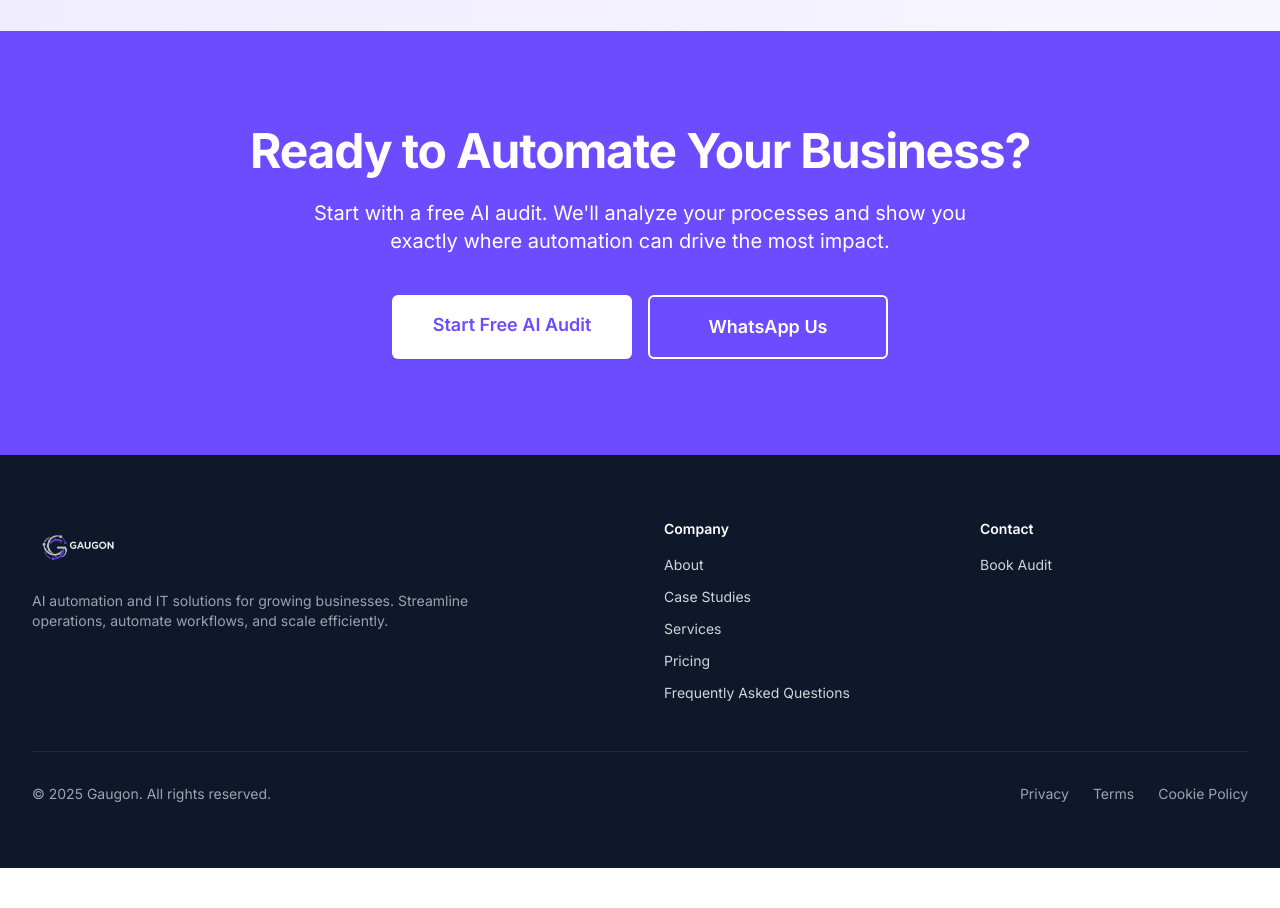
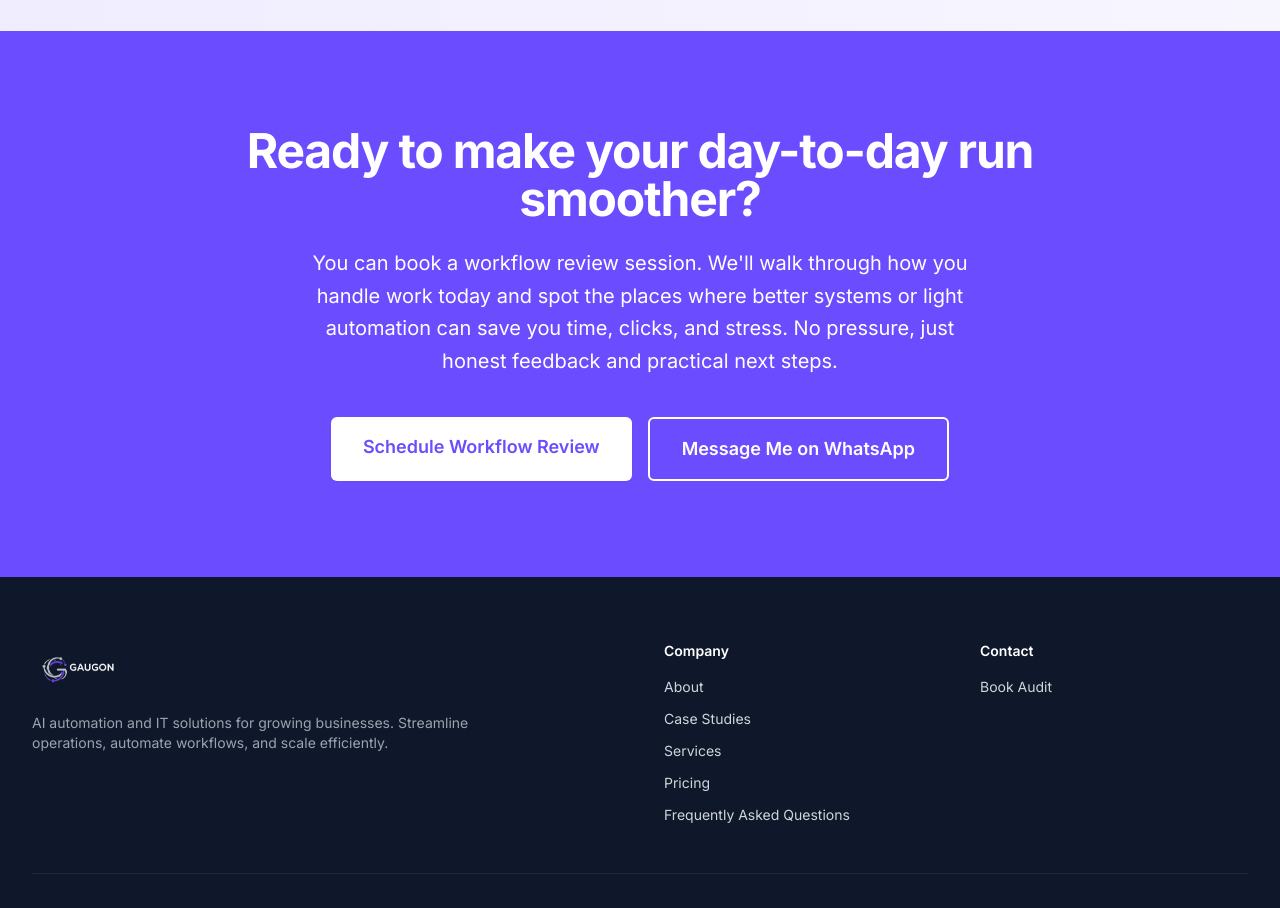
Before and after one commit to ocilab25/gaugon-website, a Next.js app: page / in a window 1280 px wide. Shown: the part 3080-3988 px from the top of the page. Before the commit the page ends 3948 px from the top, so only its background shows below. Built offline with nearby package versions, Linux system fonts and the light colour scheme.

Commit message:
Update FinalCTA with conversational copy and workflow review messaging

```diff
--- a/components/sections/FinalCTA.tsx
+++ b/components/sections/FinalCTA.tsx
@@ -5,26 +5,25 @@ export default function FinalCTA() {
     <section className="py-24 bg-primary text-white px-6 lg:px-8">
       <div className="max-w-4xl mx-auto text-center">
         <h2 className="text-4xl sm:text-5xl font-bold mb-6 tracking-tight">
-          Ready to Automate Your Business?
+          Ready to make your day-to-day run smoother?
         </h2>
-        <p className="text-xl text-primary-100 mb-10 max-w-2xl mx-auto">
-          Start with a free AI audit. We'll analyze your processes and show you
-          exactly where automation can drive the most impact.
+        <p className="text-xl text-primary-100 mb-10 max-w-2xl mx-auto leading-relaxed">
+          You can book a workflow review session. We'll walk through how you handle work today and spot the places where better systems or light automation can save you time, clicks, and stress. No pressure, just honest feedback and practical next steps.
         </p>
         <div className="flex flex-col sm:flex-row gap-4 justify-center">
           <Link
             href="/contact"
             className="bg-white text-primary px-8 py-4 rounded-md text-lg font-semibold hover:bg-gray-100 transition-colors shadow-sm hover:shadow-md min-w-[240px]"
           >
-            Start Free AI Audit
+            Schedule Workflow Review
           </Link>
           <a
-            href="https://wa.me/14076682684?text=Hello! I'm interested in learning more about Gaugon's AI automation services."
+            href="https://wa.me/14076682684?text=Hi! I'd like to chat about streamlining my workflows."
             target="_blank"
             rel="noopener noreferrer"
             className="border-2 border-white text-white px-8 py-4 rounded-md text-lg font-semibold hover:bg-white/10 transition-colors min-w-[240px]"
           >
-            WhatsApp Us
+            Message Me on WhatsApp
           </a>
         </div>
       </div>
```
